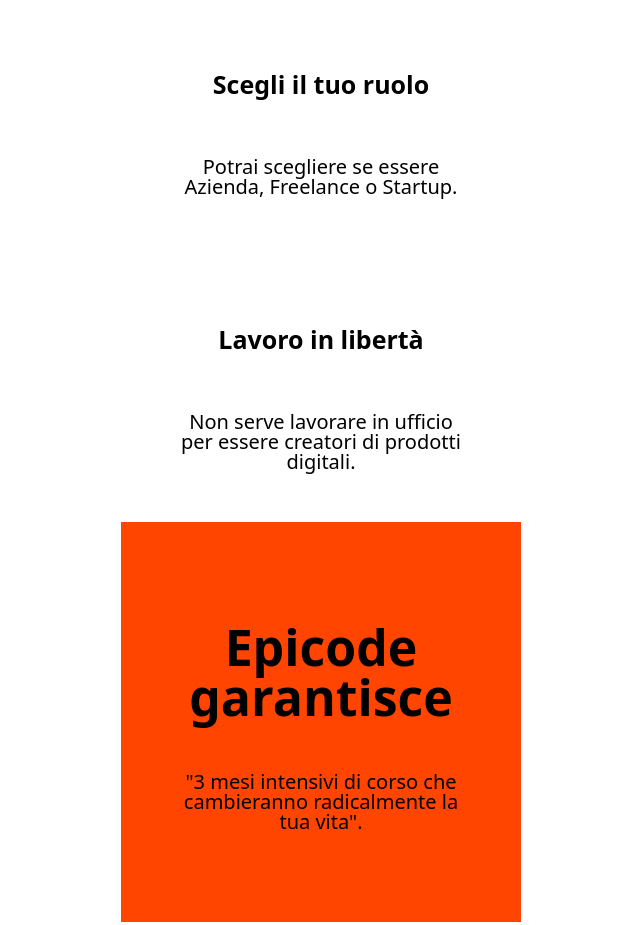
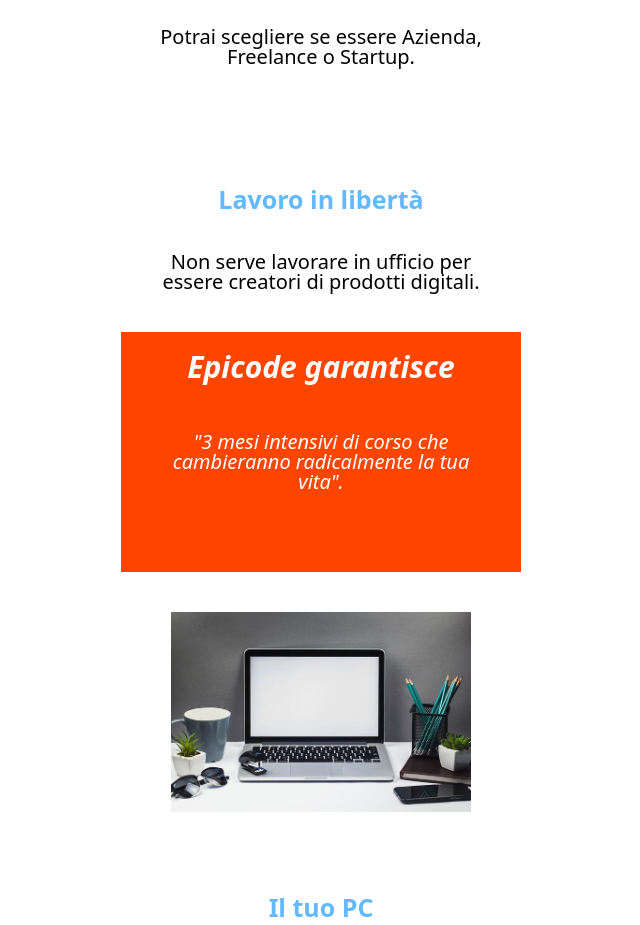
Before and after one commit to francesco030/Esercizio, a plain HTML site: page index.html in a window 1280 px wide. Shown: the part 1305-2230 px from the top of the page, without its empty margins (319-959 px from the left). Drawn offline with Linux system fonts and the light colour scheme.

Commit message:
ultimato

```diff
--- a/index.html
+++ b/index.html
@@ -67,7 +67,7 @@
         Non serve lavorare in ufficio per essere creatori di prodotti digitali.
       </p>
       <div id="scatola">
-        <h1>Epicode garantisce</h1>
+         <h3>Epicode garantisce</h3>
         <p id="scatola ">
           "3 mesi intensivi di corso che cambieranno radicalmente la tua vita".
         </p>
@@ -110,7 +110,7 @@
     </main>
     <footer>
       <div>
-        <h2>Contattaci</h2>
+        <p>Contattaci</p>
         <section>
           <span> <i class="fas fa-phone"></i>(+39) 11223456 </span>
         </section>
--- a/style.css
+++ b/style.css
@@ -18,7 +18,7 @@ header div {
   margin-left: auto;
   margin-right: auto;
 }
-h1 {
+h1 {color:rgb(0, 118, 173);
   font-family: system-ui, -apple-system, BlinkMacSystemFont, "Segoe UI", Roboto,
     Oxygen, Ubuntu, Cantarell, "Open Sans", "Helvetica Neue", sans-serif;
   font-weight: bold;
@@ -27,18 +27,19 @@ h1 {
 }
 
 p {
-  padding: 50px;
+  padding: 30px;
   text-align: center;
   font-family: system-ui, -apple-system, BlinkMacSystemFont, "Segoe UI", Roboto,
     Oxygen, Ubuntu, Cantarell, "Open Sans", "Helvetica Neue", sans-serif;
   font-size: 20px;
+  padding-bottom: 40px;
 }
-button {
+button {color: white;
   background-color: orange;
   font-size: small;
 }
 
-h2 {
+h2 { color: rgba(0, 140, 255, 0.611);
   padding-top: 80px;
   padding-bottom: 10px;
   font-family: system-ui, -apple-system, BlinkMacSystemFont, "Segoe UI", Roboto,
@@ -47,14 +48,15 @@ h2 {
   font-weight: bolder;
 }
 
-#scatola {
+#scatola { color: white;
   border: 10px;
   background-color: orangered;
   font-size: medium;
   padding-bottom: 40px;
   margin-bottom: 40px;
+  font-style: italic;
 }
-p #scatola {
+p .scatola {
   font-style: italic;
 }
 footer {padding-top: 20px;
@@ -63,6 +65,14 @@ footer {padding-top: 20px;
     Oxygen, Ubuntu, Cantarell, "Open Sans", "Helvetica Neue", sans-serif;
   font-weight: bold;
   text-align: center;
+  color: white;
 
 }
 section {padding-top: 20px;}
+
+h3{ padding-top: 20px;
+    padding-bottom: 20px;
+    text-align: center;
+    font-family: system-ui, -apple-system, BlinkMacSystemFont, 'Segoe UI', Roboto, Oxygen, Ubuntu, Cantarell, 'Open Sans', 'Helvetica Neue', sans-serif;
+font-weight: bold;
+font-size: 30px;}
```
